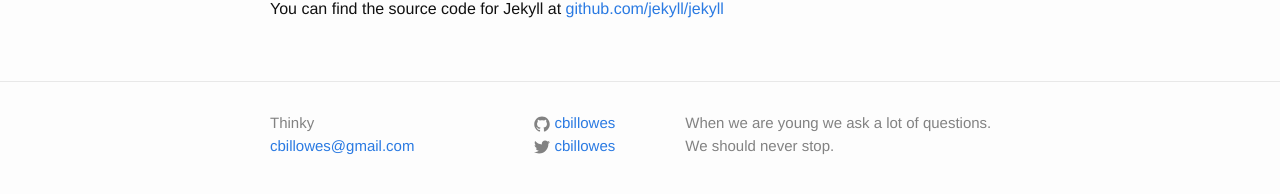
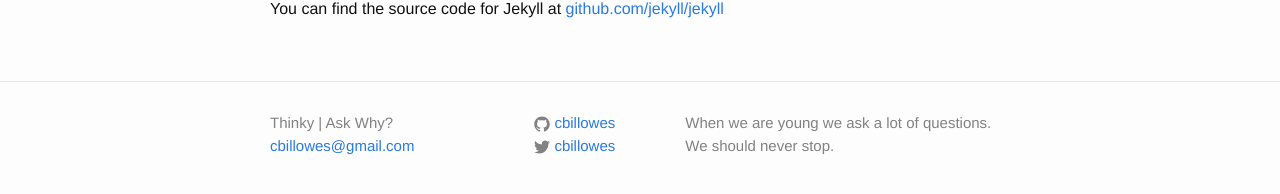
Before and after one commit to cbillowes/thinky, a Jekyll site: the page built from about.md, in a window 1280 px wide. Shown: the part 269-463 px from the top of the page. Built offline with Jekyll 4.4.1, drawn with Linux system fonts in a browser that asks for light colours.

Commit message:
Added site tagline to site title in footer.

```diff
--- a/_includes/footer.html
+++ b/_includes/footer.html
@@ -5,7 +5,7 @@
     <div class="footer-col-wrapper">
       <div class="footer-col  footer-col-1">
         <ul class="contact-list">
-          <li>{{ site.title }}</li>
+          <li>{{ site.title }} | {{ site.tagline }}</li>
           <li><a href="mailto:{{ site.email }}">{{ site.email }}</a></li>
         </ul>
       </div>
```
